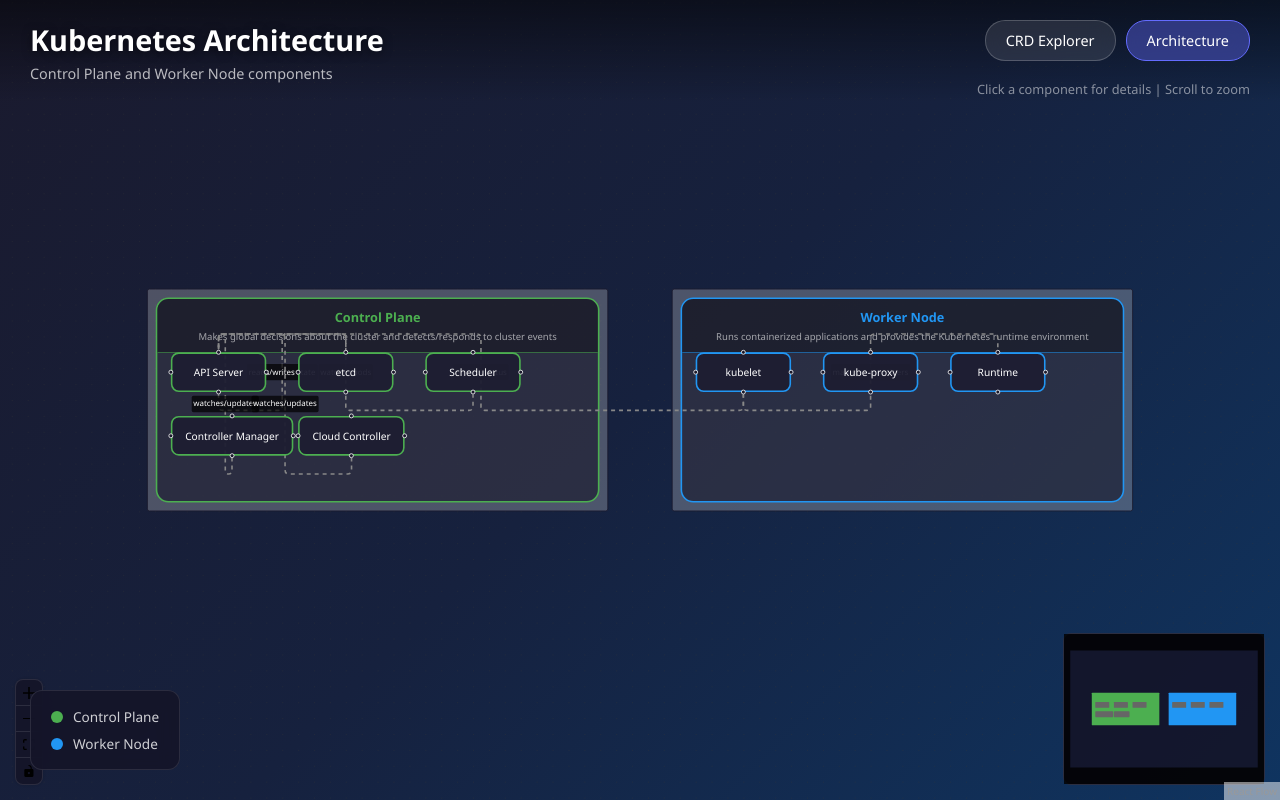
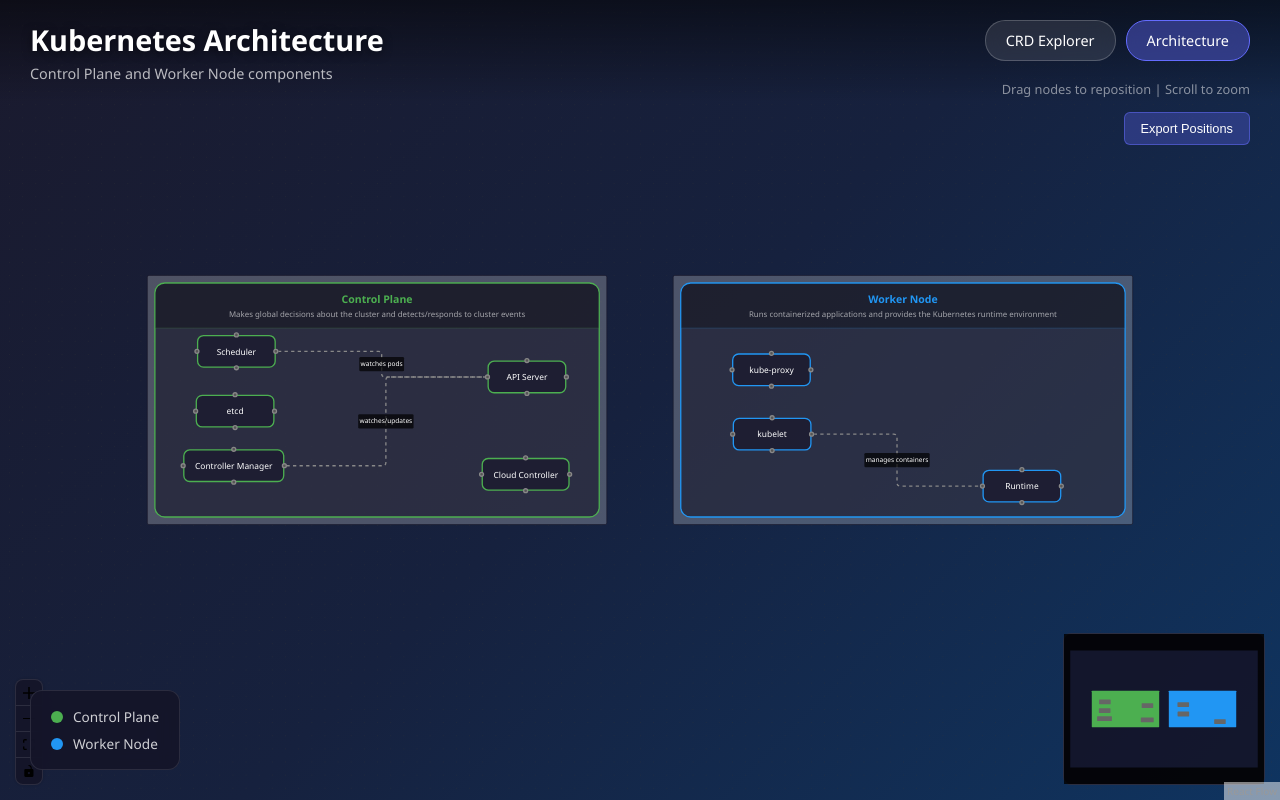
Before and after one commit to CtfChan/learning-viz, a React (Vite) app: page /#/architecture in a window 1280 px wide. Built offline with nearby package versions, Linux system fonts and the light colour scheme.

Commit message:
sane positions

```diff
--- a/src/components/ArchitectureNode.tsx
+++ b/src/components/ArchitectureNode.tsx
@@ -2,6 +2,13 @@ import { memo } from 'react';
 import { Handle, Position } from '@xyflow/react';
 import type { NodeProps } from '@xyflow/react';
 import type { ArchitectureNodeData } from '../utils/architectureBuilder';
+
+const handleStyle = {
+  width: 8,
+  height: 8,
+  background: '#555',
+  border: '2px solid #888',
+};
 
 function ArchitectureNode({ data, selected }: NodeProps) {
   const nodeData = data as unknown as ArchitectureNodeData;
@@ -11,11 +18,35 @@ function ArchitectureNode({ data, selected }: NodeProps) {
       className={`arch-node ${selected ? 'selected' : ''}`}
       style={{ borderColor: nodeData.color }}
     >
-      <Handle type="target" position={Position.Top} />
-      <Handle type="target" position={Position.Left} />
+      {/* Target handles - where edges come in */}
+      <Handle
+        type="target"
+        position={Position.Top}
+        id="top"
+        style={handleStyle}
+      />
+      <Handle
+        type="target"
+        position={Position.Left}
+        id="left"
+        style={handleStyle}
+      />
+
       <div className="arch-node-name">{nodeData.shortName}</div>
-      <Handle type="source" position={Position.Bottom} />
-      <Handle type="source" position={Position.Right} />
+
+      {/* Source handles - where edges go out */}
+      <Handle
+        type="source"
+        position={Position.Bottom}
+        id="bottom"
+        style={handleStyle}
+      />
+      <Handle
+        type="source"
+        position={Position.Right}
+        id="right"
+        style={handleStyle}
+      />
     </div>
   );
 }
--- a/src/pages/ArchitecturePage.tsx
+++ b/src/pages/ArchitecturePage.tsx
@@ -14,7 +14,7 @@ import GroupNode from '../components/GroupNode';
 import ArchitectureNode from '../components/ArchitectureNode';
 import { ArchitectureInfoPanel } from '../components/ArchitectureInfoPanel';
 import { Navigation } from '../components/Navigation';
-import { ARCHITECTURE_CONFIG } from '../topics/kubernetes/architecture';
+import { ARCHITECTURE_CONFIG, NODE_POSITIONS } from '../topics/kubernetes/architecture';
 import { buildArchitectureGraph } from '../utils/architectureBuilder';
 import type { ArchitectureNodeData } from '../utils/architectureBuilder';
 
@@ -27,7 +27,7 @@ export function ArchitecturePage() {
   const [selectedComponent, setSelectedComponent] = useState<ArchitectureNodeData | null>(null);
 
   const { nodes: initialNodes, edges: initialEdges } = useMemo(
-    () => buildArchitectureGraph(ARCHITECTURE_CONFIG),
+    () => buildArchitectureGraph(ARCHITECTURE_CONFIG, NODE_POSITIONS),
     []
   );
 
@@ -45,6 +45,31 @@ export function ArchitecturePage() {
   const onPaneClick = useCallback(() => {
     setSelectedComponent(null);
   }, []);
+
+  const exportPositions = useCallback(() => {
+    const positions: Record<string, { x: number; y: number }> = {};
+    nodes.forEach((node) => {
+      if (node.type === 'archNode') {
+        positions[node.id] = {
+          x: Math.round(node.position.x),
+          y: Math.round(node.position.y),
+        };
+      }
+    });
+
+    const output = `export const NODE_POSITIONS: Record<string, Position> = ${JSON.stringify(positions, null, 2)};`;
+
+    // Log to console
+    console.log('=== Copy this to architecture.ts ===');
+    console.log(output);
+    console.log('====================================');
+
+    // Try to copy to clipboard
+    navigator.clipboard.writeText(output).then(
+      () => console.log('Copied to clipboard!'),
+      () => console.log('Could not copy to clipboard - copy from console above')
+    );
+  }, [nodes]);
 
   return (
     <div className="app">
@@ -99,7 +124,10 @@ export function ArchitecturePage() {
         />
       )}
       <div className="instructions">
-        <p>Click a component for details | Scroll to zoom</p>
+        <p>Drag nodes to reposition | Scroll to zoom</p>
+        <button className="export-btn" onClick={exportPositions}>
+          Export Positions
+        </button>
       </div>
     </div>
   );
--- a/src/style.css
+++ b/src/style.css
@@ -396,6 +396,7 @@ body {
   font-size: 0.8rem;
   cursor: pointer;
   transition: all 0.2s ease;
+  pointer-events: auto;
 }
 
 .export-btn:hover {
--- a/src/topics/kubernetes/architecture.ts
+++ b/src/topics/kubernetes/architecture.ts
@@ -1,4 +1,20 @@
 import type { ArchitectureConfig } from '../../types';
+import type { Position } from '../../types';
+
+// Explicit node positions (relative to parent group)
+// Drag nodes around and click "Export Positions" to update these
+export const NODE_POSITIONS: Record<string, Position> = {
+  // Control Plane components
+  'kube-apiserver': { x: 518, y: 130 },
+  'etcd': { x: 74, y: 182 },
+  'kube-scheduler': { x: 76, y: 91 },
+  'kube-controller-manager': { x: 55, y: 265 },
+  'cloud-controller-manager': { x: 509, y: 278 },
+  // Worker Node components
+  'kubelet': { x: 91, y: 217 },
+  'kube-proxy': { x: 90, y: 119 },
+  'container-runtime': { x: 471, y: 296 },
+};
 
 export const ARCHITECTURE_CONFIG: ArchitectureConfig = {
   groups: [
@@ -131,11 +147,13 @@ export const ARCHITECTURE_CONFIG: ArchitectureConfig = {
   ],
   connections: [
     // API server is the hub - connects to everything
-    { from: 'kube-apiserver', to: 'etcd', label: 'reads/writes state' },
-    { from: 'kube-scheduler', to: 'kube-apiserver', label: 'watches pods' },
-    { from: 'kube-controller-manager', to: 'kube-apiserver', label: 'watches/updates' },
-    { from: 'cloud-controller-manager', to: 'kube-apiserver', label: 'watches/updates' },
-    { from: 'kubelet', to: 'kube-apiserver', label: 'reports status' },
-    { from: 'kubelet', to: 'container-runtime', label: 'manages containers' },
+    // Based on positions: apiserver is right (x:518), etcd/scheduler/controller-manager are left (x:55-76)
+    { from: 'kube-apiserver', to: 'etcd', label: 'reads/writes state', sourceHandle: 'left', targetHandle: 'right' },
+    { from: 'kube-scheduler', to: 'kube-apiserver', label: 'watches pods', sourceHandle: 'right', targetHandle: 'left' },
+    { from: 'kube-controller-manager', to: 'kube-apiserver', label: 'watches/updates', sourceHandle: 'right', targetHandle: 'left' },
+    { from: 'cloud-controller-manager', to: 'kube-apiserver', label: 'watches/updates', sourceHandle: 'top', targetHandle: 'bottom' },
+    // Cross-group connections
+    { from: 'kubelet', to: 'kube-apiserver', label: 'reports status', sourceHandle: 'top', targetHandle: 'bottom' },
+    { from: 'kubelet', to: 'container-runtime', label: 'manages containers', sourceHandle: 'right', targetHandle: 'left' },
   ],
 };
--- a/src/types.ts
+++ b/src/types.ts
@@ -60,6 +60,8 @@ export interface ArchitectureConnection {
   from: string;
   to: string;
   label?: string;
+  sourceHandle?: 'top' | 'bottom' | 'left' | 'right';
+  targetHandle?: 'top' | 'bottom' | 'left' | 'right';
 }
 
 export interface ArchitectureConfig {
--- a/src/utils/architectureBuilder.ts
+++ b/src/utils/architectureBuilder.ts
@@ -1,5 +1,5 @@
 import type { Node, Edge } from '@xyflow/react';
-import type { ArchitectureConfig } from '../types';
+import type { ArchitectureConfig, Position } from '../types';
 
 export interface ArchitectureNodeData {
   id: string;
@@ -20,16 +20,19 @@ export interface GroupNodeData {
   [key: string]: unknown;
 }
 
-const GROUP_WIDTH = 580;
-const GROUP_HEIGHT = 280;
-const GROUP_GAP = 80;
-const NODE_WIDTH = 140;
-const NODE_HEIGHT = 60;
-const PADDING = 30;
-const HEADER_HEIGHT = 50;
-const SPACING = 20;
+const GROUP_WIDTH = 700;
+const GROUP_HEIGHT = 380;
+const GROUP_GAP = 100;
+const NODE_WIDTH = 160;
+const NODE_HEIGHT = 70;
+const PADDING = 40;
+const HEADER_HEIGHT = 60;
+const SPACING = 30;
 
-export function buildArchitectureGraph(config: ArchitectureConfig): {
+export function buildArchitectureGraph(
+  config: ArchitectureConfig,
+  nodePositions?: Record<string, Position>
+): {
   nodes: Node[];
   edges: Edge[];
 } {
@@ -61,16 +64,20 @@ export function buildArchitectureGraph(config: ArchitectureConfig): {
     const cols = 3;
 
     componentsInGroup.forEach((component, compIndex) => {
+      // Use explicit position if provided, otherwise fall back to grid layout
+      const explicitPos = nodePositions?.[component.id];
       const col = compIndex % cols;
       const row = Math.floor(compIndex / cols);
+
+      const position = explicitPos ?? {
+        x: PADDING + col * (NODE_WIDTH + SPACING),
+        y: HEADER_HEIGHT + PADDING + row * (NODE_HEIGHT + SPACING),
+      };
 
       nodes.push({
         id: component.id,
         type: 'archNode',
-        position: {
-          x: PADDING + col * (NODE_WIDTH + SPACING),
-          y: HEADER_HEIGHT + PADDING + row * (NODE_HEIGHT + SPACING),
-        },
+        position,
         parentId: group.id,
         extent: 'parent',
         data: {
@@ -93,6 +100,8 @@ export function buildArchitectureGraph(config: ArchitectureConfig): {
       id: `arch-edge-${index}`,
       source: conn.from,
       target: conn.to,
+      sourceHandle: conn.sourceHandle,
+      targetHandle: conn.targetHandle,
       label: conn.label,
       type: 'smoothstep',
       animated: true,
```
